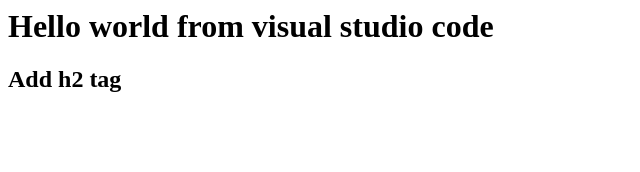
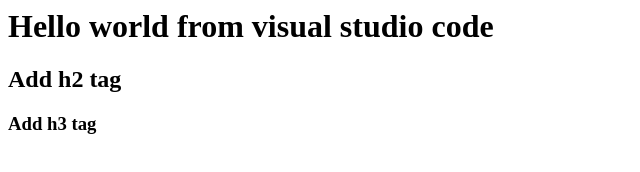
Before and after one commit to happyjy/VSCodeTest, a plain HTML site: page index.html in a window 1280 px wide. Shown: the whole page, without its empty margins (0-640 px from the left). Drawn offline with Linux system fonts and the light colour scheme.

Commit message:
add tag h3

```diff
--- a/index.html
+++ b/index.html
@@ -1,4 +1,5 @@
 <html>
     <h1>Hello world from visual studio code</h1>
     <h2>Add h2 tag</h2>
+    <h3>Add h3 tag</h3>
 </html>
```
